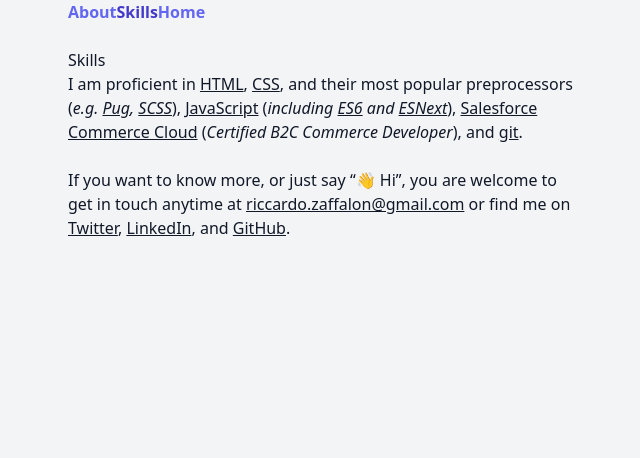
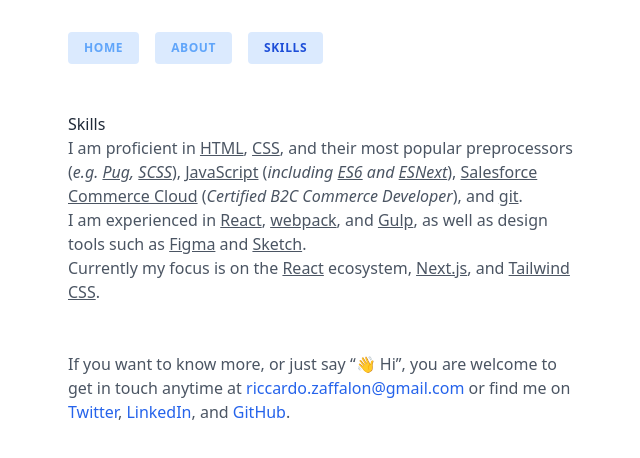
Before and after one commit to RiccardoZaffalon/next-blog, a Next.js app: page /skills in a window 1280 px wide. Shown: the top 458 px of the page, without its empty margins (316-956 px from the left). Built offline with nearby package versions, Linux system fonts and the light colour scheme; what @tailwindcss/typography would draw is missing.

Commit message:
Reorganize head and title

```diff
--- a/components/ActiveLink.js
+++ /dev/null
@@ -1,14 +0,0 @@
-import React from 'react';
-import Link from 'next/link';
-import { useRouter } from 'next/router';
-
-export default function ActiveLink({ href, children }) {
-  const router = useRouter();
-
-  let className = children.props.className || '';
-  if (router.pathname === href) {
-    className = `${className} text-indigo-700`;
-  }
-
-  return <Link href={href}>{React.cloneElement(children, { className })}</Link>;
-}
--- /dev/null
+++ b/components/HTMLHead.js
@@ -0,0 +1,25 @@
+import Head from 'next/head';
+
+export default function HTMLHead({ title }) {
+  return (
+    <Head>
+      <script
+        async
+        src="https://www.googletagmanager.com/gtag/js?id=[UA-45220537-1]"
+      />
+      <script
+        dangerouslySetInnerHTML={{
+          __html: `function a(){dataLayer.push(arguments)}window.dataLayer=window.dataLayer||[],a("js",new Date),a("config","UA-45220537-1");`,
+        }}
+      />
+      <title>
+        Riccardo Zaffalon — Frontend web developer{title && ` | ${title}`}
+      </title>
+      <link rel="icon" href="/favicon.ico" />
+      <meta
+        name="description"
+        content="Riccardo Zaffalon, frontend web developer specialized in building fast and enjoyable web experiences, using modern web technologies and user-centered design"
+      />
+    </Head>
+  );
+}
--- a/components/Header.js
+++ b/components/Header.js
@@ -1,26 +1,17 @@
-import Head from 'next/head';
-import Link from './ActiveLink';
+import Link from './NavLink';
 
 export default function Header({ className, title }) {
   return (
     <>
-      <Head>
-        <title>Riccardo Zaffalon{title && ` | ${title}`}</title>
-        <link rel="icon" href="/favicon.ico" />
-      </Head>
-      <header className={className}>
+      <header className={`${className} pt-8`}>
         <nav>
           <ul>
             <li>
-              <Link href="/about">
-                <a className="font-semibold text-indigo-500">About</a>
+              <Link href="/" isFirst>
+                Home
               </Link>
-              <Link href="/skills">
-                <a className="font-semibold text-indigo-500">Skills</a>
-              </Link>
-              <Link href="/">
-                <a className="font-semibold text-indigo-500">Home</a>
-              </Link>
+              <Link href="/about">About</Link>
+              <Link href="/skills">Skills</Link>
             </li>
           </ul>
         </nav>
--- a/components/Layout.js
+++ b/components/Layout.js
@@ -1,14 +1,22 @@
+import HTMLHead from './HTMLHead';
 import Header from './Header';
 import Footer from './Footer';
+import Title from './Title';
 
-export default function Layout({ children, title }) {
+export default function Layout({ children, h1, title }) {
   const container = 'max-w-lg mx-auto';
 
   return (
-    <div className="bg-gray-100 text-gray-900 antialiased min-h-screen">
-      <Header title={title} className={container} />
-      <main className={`${container} mt-6 prose-lg`}>{children}</main>
-      <Footer className={`${container} mt-6 prose-lg`} />
-    </div>
+    <>
+      <HTMLHead title={title} />
+      <div className="antialiased min-h-screen">
+        <Header title={title} className={container} />
+        <main className={`${container} mt-6 md:mt-12 prose-lg`}>
+          <Title title={h1 || title} />
+          {children}
+        </main>
+        <Footer className={`${container} mt-6 md:mt-12 prose-lg`} />
+      </div>
+    </>
   );
 }
--- /dev/null
+++ b/components/NavLink.js
@@ -0,0 +1,18 @@
+import Link from 'next/link';
+import { useRouter } from 'next/router';
+
+export default function NavLink({ href, children, isFirst }) {
+  const router = useRouter();
+
+  return (
+    <Link href={href}>
+      <a
+        className={`inline-block font-semibold uppercase text-xs tracking-wider px-4 py-2 rounded bg-blue-100 hover:text-blue-700 ${
+          router.pathname === href ? ' text-blue-700' : ' text-blue-400'
+        }${isFirst ? ' ml-0' : ' ml-4'}`}
+      >
+        {children}
+      </a>
+    </Link>
+  );
+}
--- /dev/null
+++ b/components/Title.js
@@ -0,0 +1,3 @@
+export default function Title({ title }) {
+  return <h1>{title}</h1>;
+}
--- a/pages/_app.js
+++ b/pages/_app.js
@@ -1,3 +1,4 @@
+/* eslint-disable react/jsx-props-no-spreading */
 import '../styles/global.css';
 
 function MyApp({ Component, pageProps }) {
--- a/pages/about.js
+++ b/pages/about.js
@@ -3,7 +3,6 @@
 export default function Home() {
   return (
     <Layout title="About">
-      <h1>About</h1>
       <p>
         Previously, I have lived in beautiful{' '}
         <strong>Vancouver, British Columbia</strong>, and worked as a freelancer
--- a/pages/index.js
+++ b/pages/index.js
@@ -1,10 +1,8 @@
-import Head from 'next/head';
 import Layout from '../components/Layout';
 
 export default function Home() {
   return (
-    <Layout>
-      <h1>Hi, I'm Riccardo</h1>
+    <Layout h1="Hi, I'm Riccardo">
       <p>
         I'm a frontend developer working in Venice, Italy. I specialize in
         building fast and enjoyable web experiences, using modern technologies
--- a/pages/skills.js
+++ b/pages/skills.js
@@ -3,7 +3,6 @@
 export default function Home() {
   return (
     <Layout title="Skills">
-      <h1>Skills</h1>
       <p>
         I am proficient in <u>HTML</u>, <u>CSS</u>, and their most popular
         preprocessors (
@@ -17,6 +16,14 @@
         ), <u>Salesforce Commerce Cloud</u> (
         <em>Certified B2C Commerce Developer</em>), and <u>git</u>.
       </p>
+      <p>
+        I am experienced in <u>React</u>, <u>webpack</u>, and <u>Gulp</u>, as
+        well as design tools such as <u>Figma</u> and <u>Sketch</u>.
+      </p>
+      <p>
+        Currently my focus is on the <u>React</u> ecosystem, <u>Next.js</u>, and{' '}
+        <u>Tailwind CSS</u>.
+      </p>
     </Layout>
   );
 }
--- a/styles/global.css
+++ b/styles/global.css
@@ -4,6 +4,14 @@
 
 @layer base {
     p a {
-        text-decoration: underline;
+        @apply text-blue-600 hover:underline;
+    }
+
+    h1, h2, h3, h4 {
+        @apply text-gray-800;
+    }
+
+    p {
+        @apply text-gray-600;
     }
 }
```
Also changed, not shown: 1 other file (tests, documents, lock files or other folders).
